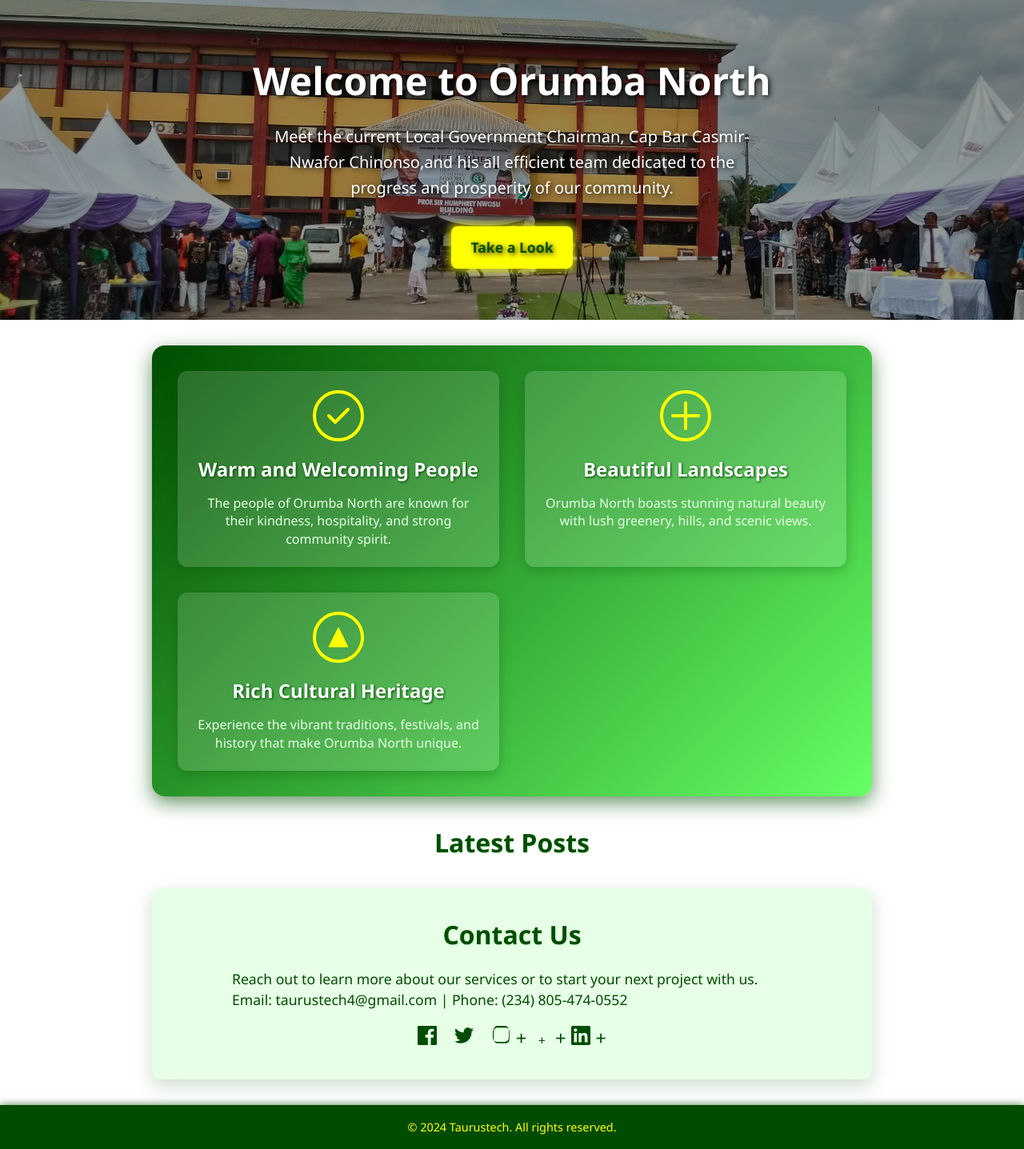
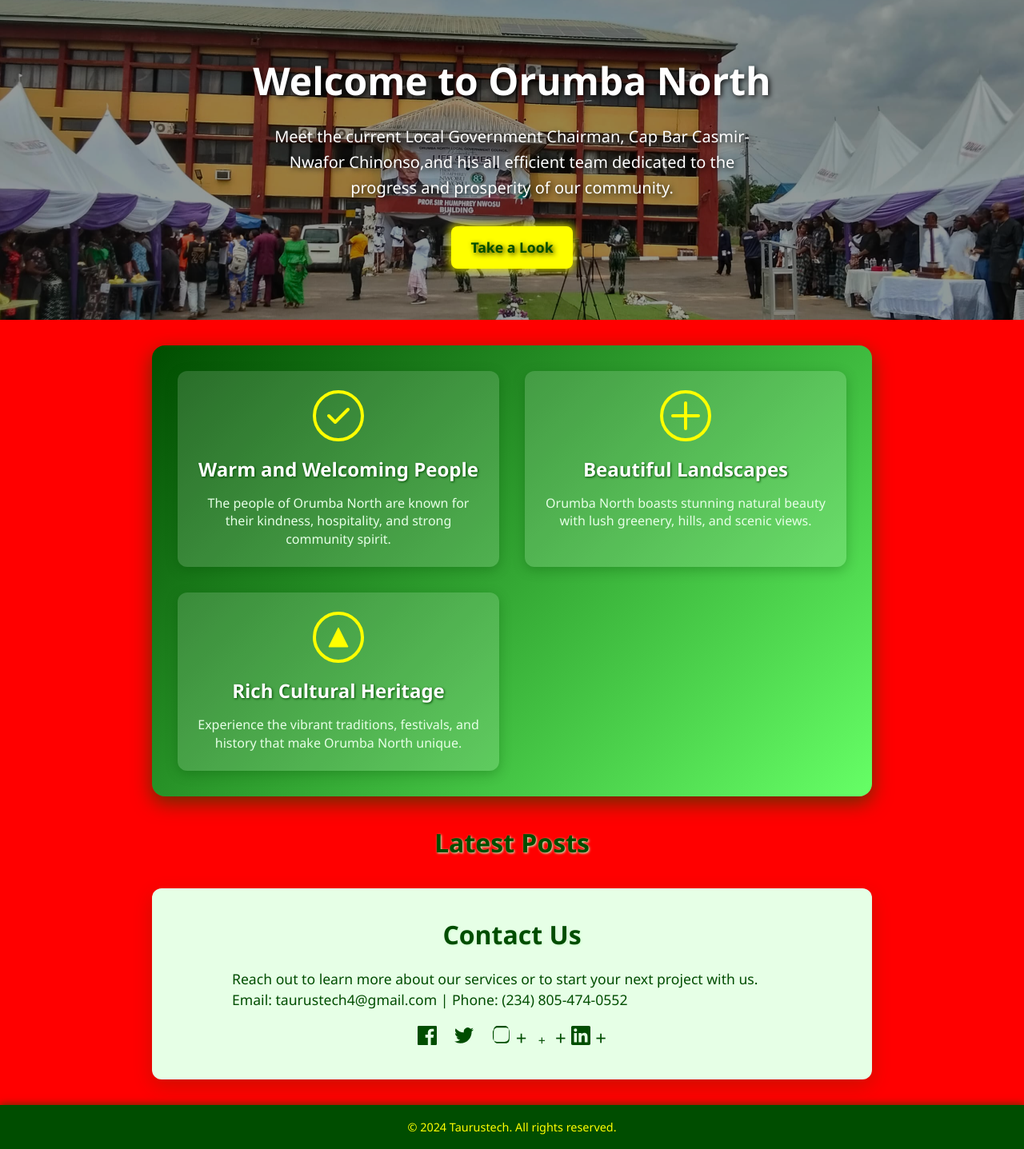
Before and after one commit to craig-98/beautiful-website, a Flask app: template app/templates/home.html in a window 1280 px wide. Shown: the part 207-1644 px from the top of the page at 80% size. Run offline with Flask 3, Linux system fonts and the light colour scheme; the template is opened without the code that fills it, so the values that code supplies are empty.

Commit message:
Change home page background color to red

```diff
--- a/static/futuristic-theme.css
+++ b/static/futuristic-theme.css
@@ -17,7 +17,7 @@
 
 body {
     font-family: 'Segoe UI', Tahoma, Geneva, Verdana, sans-serif;
-    background-color: var(--color-bg);
+    background-color: red;
     color: var(--color-text);
     line-height: 1.6;
     min-height: 100vh;
```
